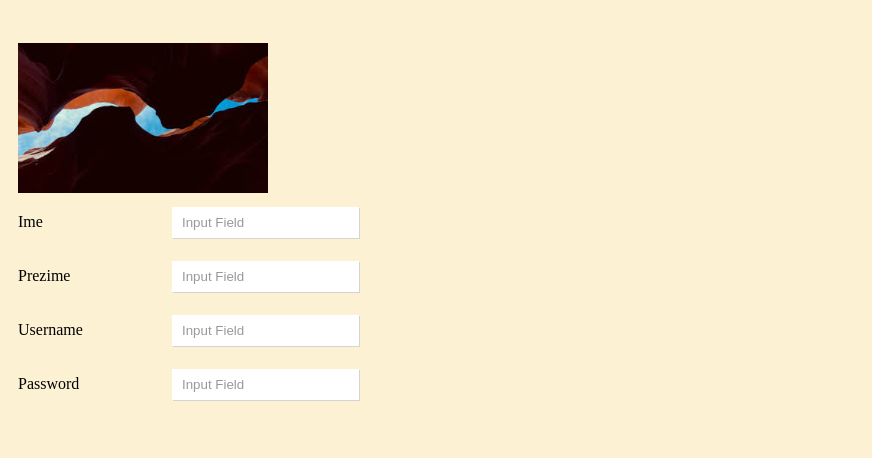
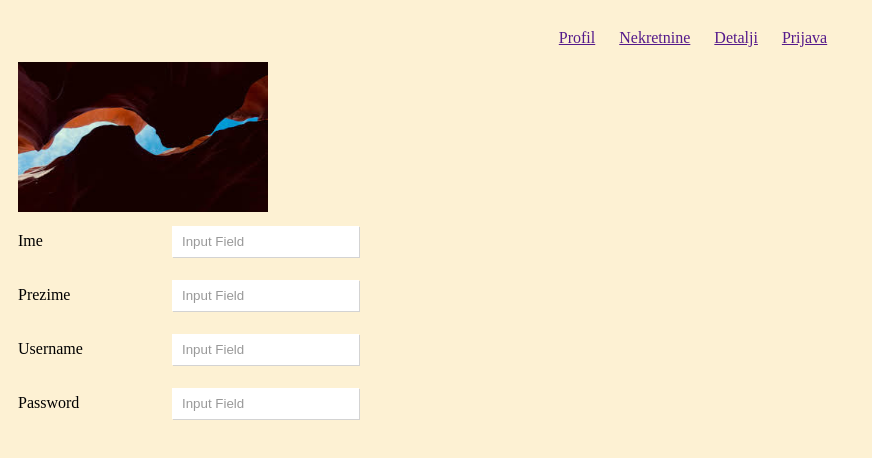
Before and after one commit to aislamagic1/Prodaja-nekretnina, a plain HTML site: page html/profil.html in a window 1280 px wide. Shown: the whole page, without its empty margins (0-872 px from the left). Drawn offline with Linux system fonts and the light colour scheme.

Commit message:
Dodan meni

```diff
--- a/css/detalji.css
+++ b/css/detalji.css
@@ -1,6 +1,13 @@
 html{
     background-color: #fdf1d3;
     margin: 0 30px;
+}
+
+#meni{
+    width: 100%;
+    height: 40px;
+    padding: 5px;
+    border: 0px;
 }
 
 img{
--- a/css/profil.css
+++ b/css/profil.css
@@ -1,6 +1,13 @@
 html{
     background-color: #fdf1d3;
-    margin: 35px 10px;
+    margin: 0px 10px;
+}
+
+#meni{
+    width: 100%;
+    height: 40px;
+    padding: 5px;
+    border: 0px;
 }
 
 #profilna-slika{
--- a/html/meni.html
+++ b/html/meni.html
@@ -9,7 +9,7 @@
     <body>
         <ul>
             <li> <a class="link" href="">Profil</a> </li>
-            <li> <a class="link" href="nekretnine.html">Nekretnine</a> </li>
+            <li> <a class="link" href="">Nekretnine</a> </li>
             <li> <a class="link" href="">Detalji</a> </li>
             <li> <a class="link" href="">Prijava</a> </li>
         </ul><br>
--- a/html/profil.html
+++ b/html/profil.html
@@ -7,6 +7,7 @@
         <link href="../css/profil.css" rel="stylesheet">
     </head>
     <body>
+        <iframe src="meni.html" id="meni"></iframe>
         <img id="profilna-slika" src="../images/profil.jpg" alt="Korisnikova slika"><br>
         <form id="formular">
             <label for="ime">Ime</label>
```
Also changed, not shown: html/detalji.html (+1 -0 lines).
